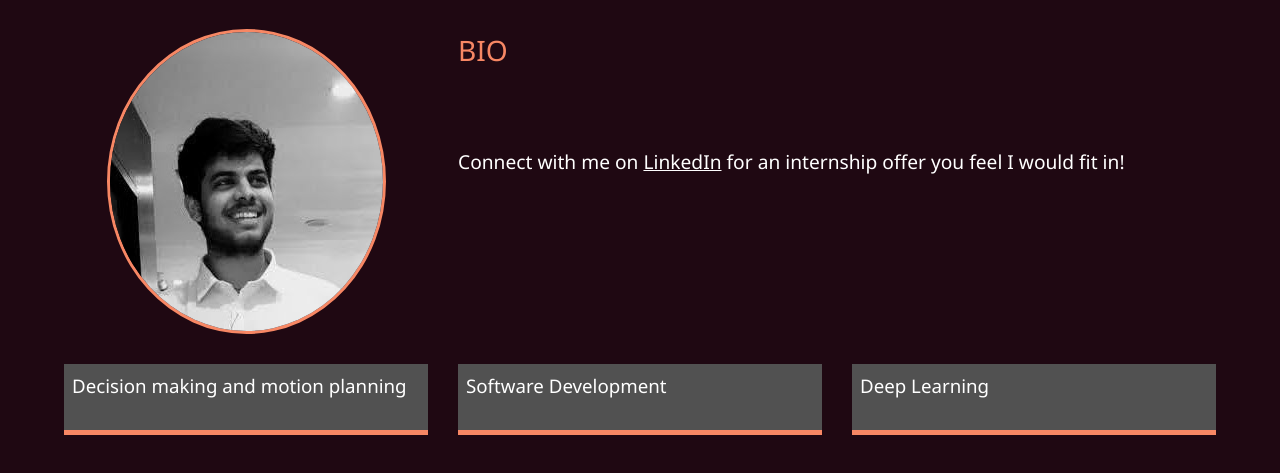
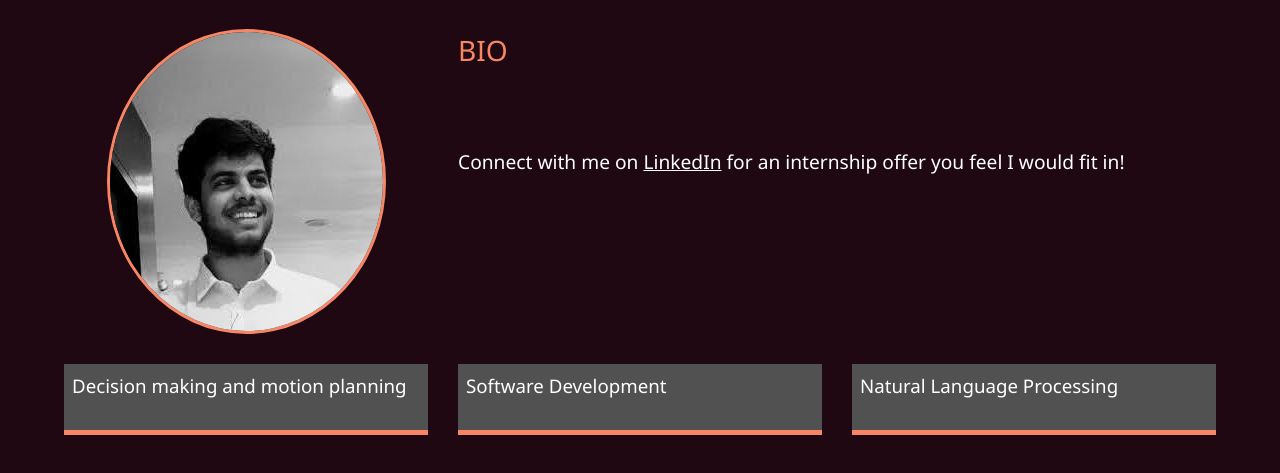
Before and after one commit to saurabh1mohite/saurabh1mohite.github.io, a website: page Dist/about.html in a window 1280 px wide. Shown: the part 253-726 px from the top of the page. Drawn offline with Linux system fonts and the light colour scheme.

Commit message:
Update about.html

```diff
--- a/Dist/about.html
+++ b/Dist/about.html
@@ -79,7 +79,7 @@
             </div>
 
             <div class="job job-3">
-                <h3> Deep Learning</h3>
+                <h3> Natural Language Processing </h3>
                 <h4></h4>
 
             </div>
```
